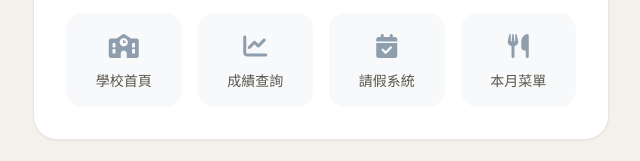
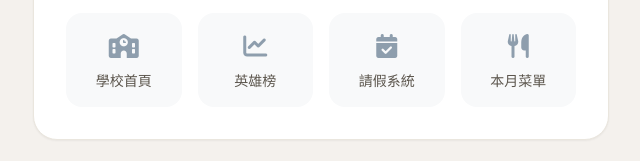
Before and after one commit to wlsh332-oss/Elijah00002, a plain HTML site: page index.html in a window 1280 px wide. Shown: the part 982-1143 px from the top of the page, 319-959 px from the left. Drawn offline with nearby package versions, Linux system fonts and the light colour scheme.

Commit message:
Update index.html

```diff
--- a/index.html
+++ b/index.html
@@ -118,7 +118,7 @@
                 </a>
                 <a href="#" class="flex flex-col items-center justify-center p-4 bg-[#F8F9FA] rounded-2xl hover:bg-[#EAEFF4] transition text-[#5C564D] group border border-transparent hover:border-[#D1DCE5]">
                     <i class="fa-solid fa-chart-line text-2xl text-[#8E9EAD] mb-2 group-hover:text-[#71889C] transition transform group-hover:scale-110"></i>
-                    <span class="text-sm font-medium">成績查詢</span>
+                    <span class="text-sm font-medium">英雄榜</span>
                 </a>
                 <a href="#" class="flex flex-col items-center justify-center p-4 bg-[#F8F9FA] rounded-2xl hover:bg-[#EAEFF4] transition text-[#5C564D] group border border-transparent hover:border-[#D1DCE5]">
                     <i class="fa-solid fa-calendar-check text-2xl text-[#8E9EAD] mb-2 group-hover:text-[#71889C] transition transform group-hover:scale-110"></i>
```
